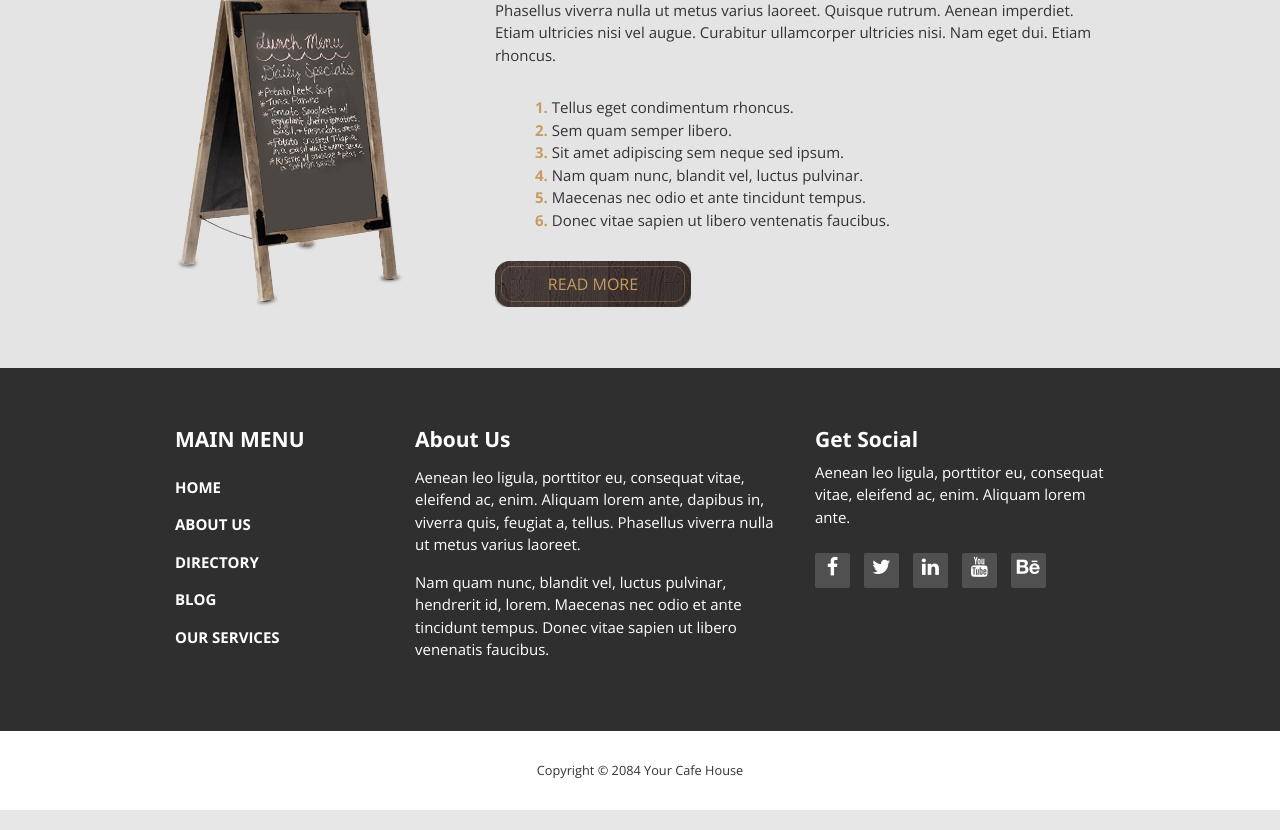
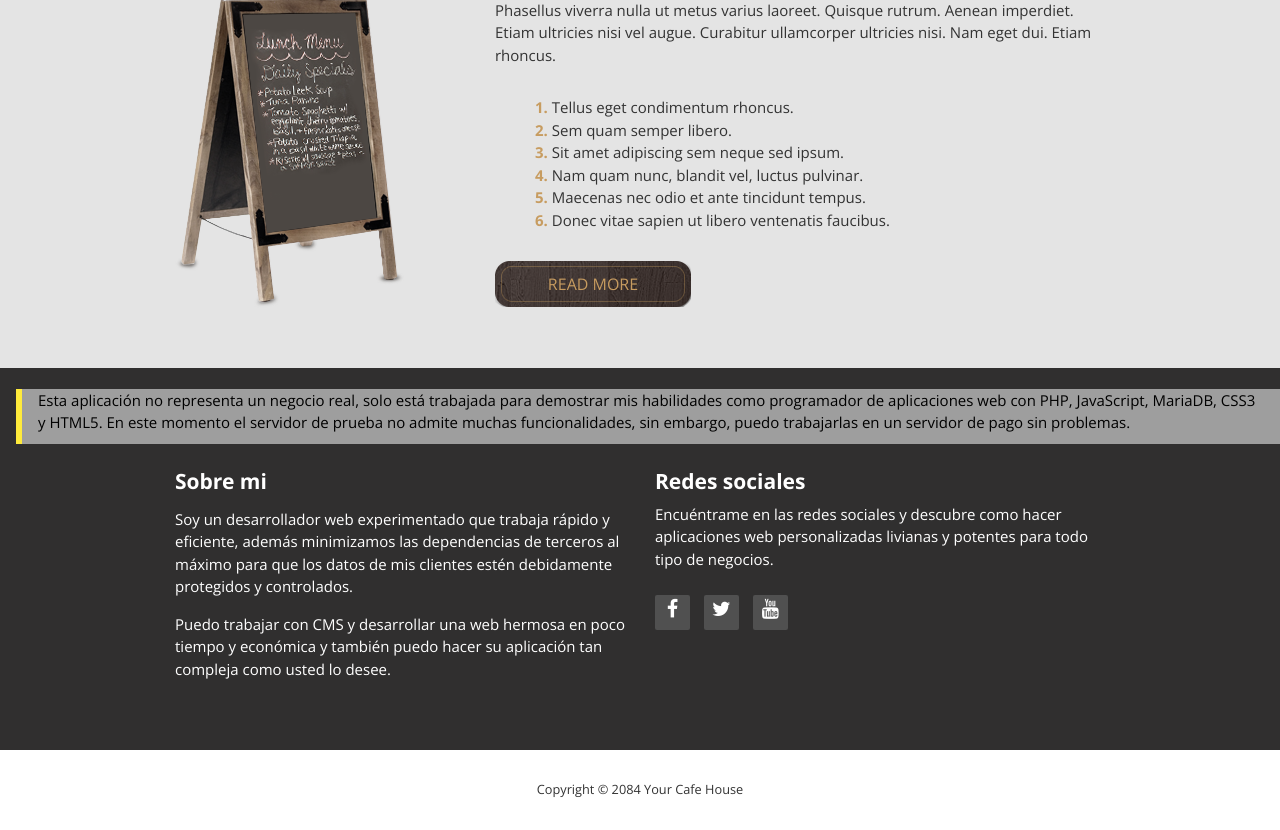
Before and after one commit to appcomercialgroup/cafeteria, a PHP site: page /Proyectos/index.php in a window 1280 px wide. Shown: the part 3556-4386 px from the top of the page. Run offline with PHP 8.4, Linux system fonts and the light colour scheme; some libraries are stand-ins or nearby versions; some web fonts are replaced.

Commit message:
Componentes genericos

```diff
--- a/htdocs/comp/generico/footer/comp.php
+++ b/htdocs/comp/generico/footer/comp.php
@@ -1,25 +1,30 @@
 <footer>
   <div class="tm-black-bg">
+    <div class="w3-margin-left w3-panel w3-gray w3-leftbar w3-border-yellow">
+      <p>
+        Esta aplicación no representa un negocio real, solo está trabajada para demostrar mis habilidades como programador de aplicaciones web con PHP, JavaScript, MariaDB, CSS3 y HTML5. En este momento el servidor de prueba no admite muchas funcionalidades, sin embargo, puedo trabajarlas en un servidor de pago sin problemas.
+      </p>
+    </div>
     <div class="container">
       <div class="row margin-bottom-60">
-        <nav class="col-lg-3 col-md-3 tm-footer-nav tm-footer-div">
+        <!--   <nav class="col-lg-3 col-md-3 tm-footer-nav tm-footer-div">
           <h3 class="tm-footer-div-title">
-            Main Menu
+            Menú principal
           </h3>
           <ul>
             <li>
               <a href="#">
-                Home
+                Inicio
               </a>
             </li>
             <li>
               <a href="#">
-                About Us
+                Sobre mi
               </a>
             </li>
             <li>
               <a href="#">
-                Directory
+                Directorio
               </a>
             </li>
             <li>
@@ -29,50 +34,50 @@
             </li>
             <li>
               <a href="#">
-                Our Services
+                Mis servicios
               </a>
             </li>
           </ul>
-        </nav>
-        <div class="col-lg-5 col-md-5 tm-footer-div">
+        </nav> -->
+        <div class="col-lg-6 col-md-6 tm-footer-div">
           <h3 class="tm-footer-div-title">
-            About Us
+            Sobre mi
           </h3>
           <p class="margin-top-15">
-            Aenean leo ligula, porttitor eu, consequat vitae, eleifend ac, enim. Aliquam lorem ante, dapibus in, viverra quis, feugiat a, tellus. Phasellus viverra nulla ut metus varius laoreet.
+            Soy un desarrollador web experimentado que  trabaja rápido y eficiente, además minimizamos las dependencias de terceros  al máximo para que los datos de mis clientes estén debidamente protegidos y controlados.
           </p>
           <p class="margin-top-15">
-            Nam quam nunc, blandit vel, luctus pulvinar, hendrerit id, lorem. Maecenas nec odio et ante tincidunt tempus. Donec vitae sapien ut libero venenatis faucibus.
+            Puedo trabajar con CMS  y desarrollar una web hermosa en poco tiempo y económica y también puedo hacer su aplicación tan compleja como usted lo desee.
           </p>
         </div>
-        <div class="col-lg-4 col-md-4 tm-footer-div">
+        <div class="col-lg-6 col-md-6 tm-footer-div">
           <h3 class="tm-footer-div-title">
-            Get Social
+            Redes sociales
           </h3>
           <p>
-            Aenean leo ligula, porttitor eu, consequat vitae, eleifend ac, enim. Aliquam lorem ante.
+            Encuéntrame en las redes sociales  y descubre como hacer aplicaciones web personalizadas livianas y potentes para todo tipo de negocios.
           </p>
           <div class="tm-social-icons-container">
-            <a class="tm-social-icon" href="#">
+            <a class="tm-social-icon" href="https://www.facebook.com/codefuncode" target="_blank">
               <i class="fa fa-facebook">
               </i>
             </a>
-            <a class="tm-social-icon" href="#">
+            <a class="tm-social-icon" href="https://twitter.com/codefuncode" target="_blank">
               <i class="fa fa-twitter">
               </i>
             </a>
-            <a class="tm-social-icon" href="#">
+            <!--    <a class="tm-social-icon" href="#">
               <i class="fa fa-linkedin">
               </i>
-            </a>
-            <a class="tm-social-icon" href="#">
+            </a> -->
+            <a class="tm-social-icon" href="https://www.youtube.com/channel/UCJz8iymjuITyH3F01PpK2oQ" target="_blank">
               <i class="fa fa-youtube">
               </i>
             </a>
-            <a class="tm-social-icon" href="#">
+            <!--    <a class="tm-social-icon" href="#">
               <i class="fa fa-behance">
               </i>
-            </a>
+            </a> -->
           </div>
         </div>
       </div>
--- a/htdocs/comp/generico/head/comp.php
+++ b/htdocs/comp/generico/head/comp.php
@@ -20,8 +20,9 @@ http://www.templatemo.com/tm-466-cafe-house
 <!-- <link href="./css/inicio_sesion/inicio_sesion.css" rel="stylesheet"/> -->
 <?php if (isset($_SESSION['activa']) && $_SESSION['activa'] == "si") {?>
 <?php } else {?>
+<!-- <link href="./css/inicio_sesion/registro/css.css" rel="stylesheet"/> -->
+<?php }?>
 <link href="./css/inicio_sesion/registro/css.css" rel="stylesheet"/>
-<?php }?>
 <!-- <link href="./css/css.css" rel="stylesheet" type="text/css"/> -->
 <!-- HTML5 shim and Respond.js for IE8 support of HTML5 elements and media queries -->
 <!-- WARNING: Respond.js doesn't work if you view the page via file:// -->
@@ -77,4 +78,9 @@ http://www.templatemo.com/tm-466-cafe-house
   color: white !important;
   background-color: transparent !important;
 }
+.tm-black-bg {
+  background-color: #302f2f;
+  color: white;
+  padding-top: 5px !important;
+}
 </style>
--- a/htdocs/comp/generico/inicio_sesion/inicio_sesion.php
+++ b/htdocs/comp/generico/inicio_sesion/inicio_sesion.php
@@ -21,7 +21,7 @@
       <p>
         Lorem, ipsum dolor sit amet consectetur adipisicing elit. Illum doloremque voluptatibus accusantium quisquam totam quibusdam ut perferendis ipsum vero eos quia distinctio officiis accusamus sint deserunt placeat, magnam. Ea, iste!
       </p> -->
-      <form action="./php/sesion_cookie/comp.php" class="form_inicio_sesion" method="post">
+      <form action="<?=$_SERVER['PHP_SELF'];?>" class="form_inicio_sesion" method="post">
         <div class="">
           <label class="w3-text-brown">
             <b>
@@ -35,10 +35,12 @@
             </b>
           </label>
           <input class="w3-input w3-border w3-round pass" name="pass" type="password"/>
-          <input name="sesion" type="hidden" value=""/>
+
+          <input class="token_inicio" name="token_inicio" type="hidden" value=""/>
           <input class="tm-more-button w3-left btn_enviar" type="button" value="Enviar"/>
         </div>
       </form>
+
     </div>
     <footer class="w3-container fondo_modal pie_modal w3-padding-16">
       <div class="row">
--- a/htdocs/comp/generico/loader/comp.php
+++ b/htdocs/comp/generico/loader/comp.php
@@ -1,8 +1,8 @@
-<div id="loader-wrapper">
+<!-- <div id="loader-wrapper">
   <div id="loader">
   </div>
   <div class="loader-section section-left">
   </div>
   <div class="loader-section section-right">
   </div>
-</div>
+</div> -->
--- /dev/null
+++ b/htdocs/comp/generico/modal_error_inicio/comp.php
@@ -0,0 +1,3 @@
+<?php
+
+include "modal.php";
--- a/htdocs/comp/generico/nav/comp.php
+++ b/htdocs/comp/generico/nav/comp.php
@@ -63,18 +63,24 @@
               <!--     <a class="btn_inicio_sesion" href="#">
                 Sesión Iniciada
               </a> -->
+              <?php $url_salir = $_SERVER['PHP_SELF'] . "?salir=si";?>
               <div class="w3-dropdown-click">
                 <a class="btn_inicio_sesion" onclick="myFunction()" style="">
-                  Perfil
+                  Perfil de <?=$_SESSION['nombre_usuario'];?>
                 </a>
                 <div class="w3-dropdown-content w3-bar-block w3-border" id="Demo">
                   <a class="w3-bar-item w3-button" href="#">
                     Compras
                   </a>
-                  <a class="w3-bar-item w3-button" href="#">
+                  <a class="w3-bar-item w3-button" href="./perfil.php">
                     Configuración
                   </a>
-                  <a class="w3-bar-item w3-button" href="#">
+                  <?php if ($_SESSION['nombre_tipo_usuario'] == "administrador") {?>
+                  <a class="w3-bar-item w3-button" href="./admin.php">
+                    Panel Adminstrador
+                  </a>
+                  <?php }?>
+                  <a class="w3-bar-item w3-button" href="<?=$url_salir;?>">
                     Salir
                   </a>
                 </div>
@@ -90,7 +96,7 @@
       </div>
     </div>
   </div>
-  <div class="w3-container w3-pale-green w3-bottombar w3-border-green w3-border mensaje_navegador_compatible">
+  <div class="w3-container w3-pale-green w3-bottombar w3-border-green w3-border mensaje_navegador_compatible" style="display: none;">
     <p>
       Para una mejor experiencia descarga Firefox
       <a href="https://www.mozilla.org/es-ES/firefox/new/" target="_blank">
```
Also changed, not shown: htdocs/comp/generico/modal_error_inicio/modal.php (added, +26 -0 lines).
